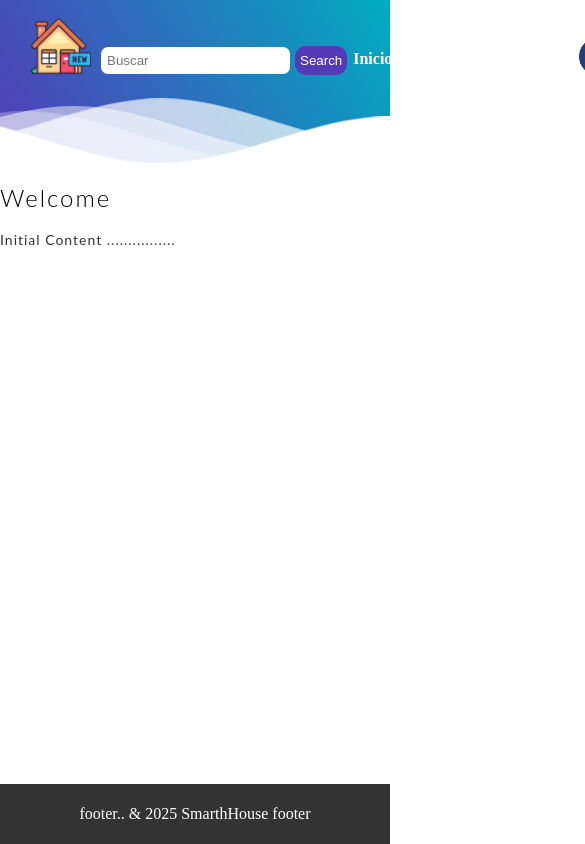
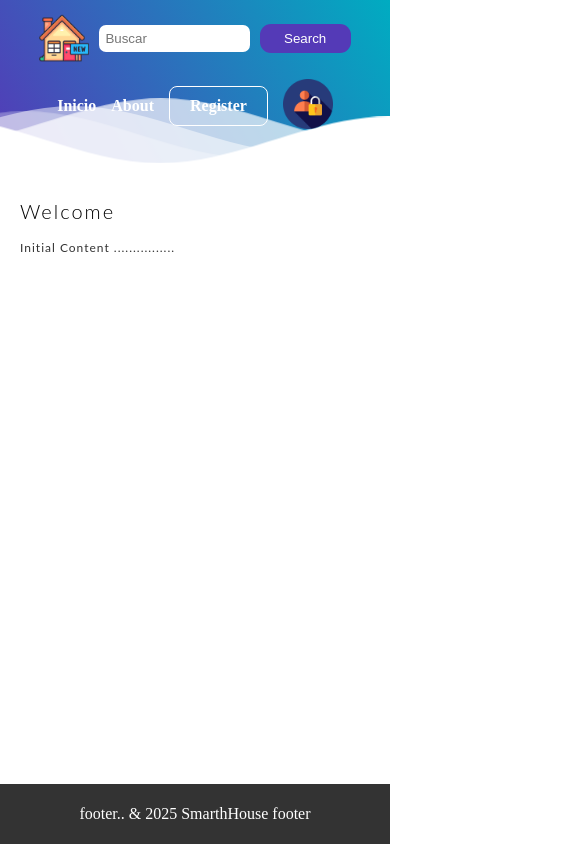
Before and after one commit to SalvadorGonzalezG/SmartHouse, a website with bundled scripts: page index.html in a window 390 px wide. Shown: the top 844 px of the page, 585 px wide, since content can reach past the window. Built offline with nearby package versions, Linux system fonts and the light colour scheme.

Commit message:
añadiendo responsive para pantallas pequeñas al header, content & body

```diff
--- a/src/css/index.css
+++ b/src/css/index.css
@@ -174,26 +174,6 @@ a:hover{
     color: #ffeb3b;
 }
 
-@media screen and (max-width: 480px) {
-    body, html {
-      min-height: 100%;
-      margin: 0;
-    }
-    #dynamic-content{
-        height: 100%;
-    }
-    .main-content{
-        flex-grow: 0;
-        padding: 20px;
-    }
-    footer{
-        background-color: #333;
-        color: white;
-        text-align: center;
-        padding: 10px 0;
-        margin-top: auto;
-    }
-  }
   .img-login{
     height: 37px;
     width: 37px;
@@ -217,3 +197,73 @@ a:hover{
     cursor: pointer;
     transform: scale(1.05); /* Hcemos ligeramente más grande al hacer el hover*/
   }
+
+  @media screen and (max-width: 480px) {
+    body, html {
+            height: 100%;
+            margin: 0;
+            padding: 0;
+            display: flex;
+            flex-direction: column;
+            box-sizing: border-box;
+            width: 100%;
+    }
+    #dynamic-content{
+        flex: 1;
+        padding: 20px;
+    }
+    footer{
+        background-color: #333;
+        color: white;
+        text-align: center;
+        padding: 10px 0;
+        width: 100%;
+    }
+    .inner-header{
+        flex-direction: column;
+        align-items: center;
+
+    }
+    .left-section{
+        flex-direction: row;
+        align-items: center;
+        margin: 5px 0;
+        margin-top: 13px;
+    }
+    .right-section{
+        flex-direction: row;
+        align-items: center;
+        margin: 5px 0;
+    }
+    .img-header {
+         margin-left: 0 !important;
+        height: 60px;
+        width: 60px;
+    }
+    .search-input{
+        width: 80%;
+        margin: 10px 0;
+    }
+    .search-btn{
+        width: 50%;
+        margin: 5px 0;
+    }
+
+    .img-header,
+    .img-login{
+        width: 50px;
+        height: 50px;
+    }
+    h1{
+        font-size: 20px;
+    }
+    p{
+        font-size: 12px;
+    }
+
+  }
+  a{
+    position: relative; /*Permite que el z-index funcion e*/
+    z-index: 999; /*Para que este por encima de las olas en movim*/
+    display: inline-block; /* mejora para clicks*/
+  }
--- a/src/css/login.css
+++ b/src/css/login.css
@@ -1,7 +1,7 @@
 .container-login{
     display: flex;
     justify-content: center;
-    padding: 50px;
+    padding: 15px;
 }
 .form-container {
     width: 320px;
--- a/src/css/register.css
+++ b/src/css/register.css
@@ -1,7 +1,7 @@
 .container-register{
     display: flex;
     justify-content: center;
-    padding: 50px;
+    padding: 15px;
 }
 /* From Uiverse.io by Yaya12085 */
 .form {
```
